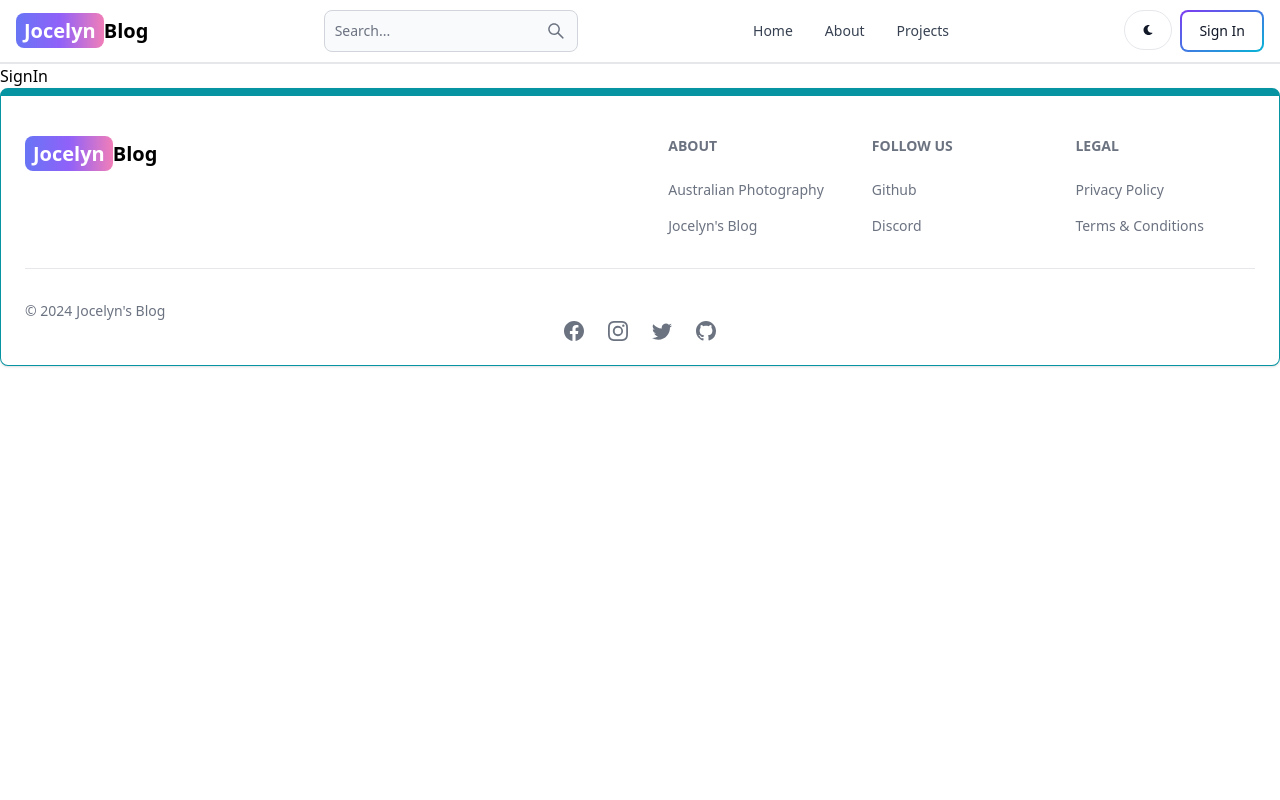
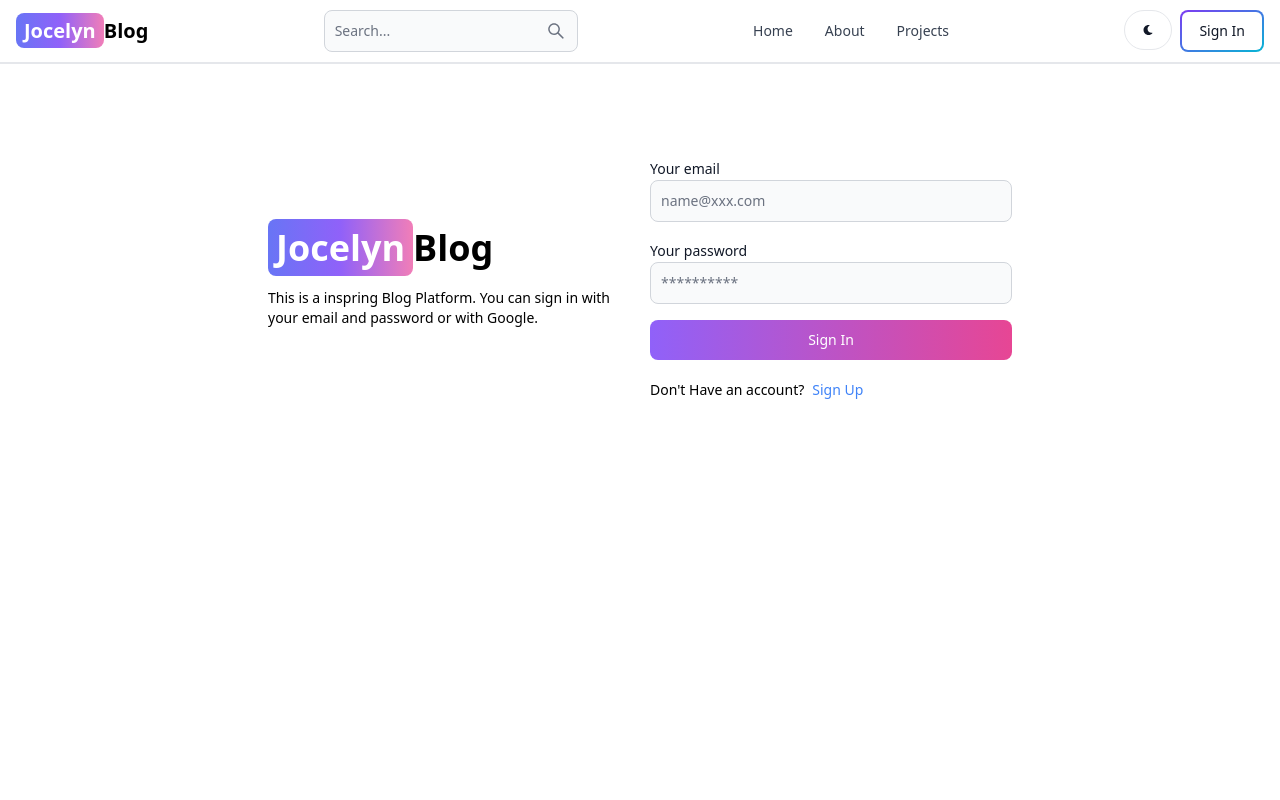
Before and after one commit to OratuCal/RSE-Web, a React (Vite) app in the folder client/: page /sign-in in a window 1280 px wide. Shown: the top 800 px of the page. Built offline with nearby package versions, Linux system fonts and the light colour scheme.

Commit message:
complete signin page functionality

```diff
--- a/client/src/pages/SignIn.jsx
+++ b/client/src/pages/SignIn.jsx
@@ -1,5 +1,98 @@
+import { Alert, Button, Label, Spinner, TextInput } from 'flowbite-react';
+import { useState } from 'react';
+import { Link, useNavigate } from 'react-router-dom';
+
 export default function SignIn() {
+  const [formData, setFormData] = useState({});
+  const [errorMessage, setErrorMessage] = useState(null);
+  const [loading, setLoading] = useState(false);
+  const navigate = useNavigate();
+  const handleChange = (e) => {
+    setFormData({...formData, [e.target.id]: e.target.value.trim() });
+  };
+  const handleSubmit = async (e) => {
+    e.preventDefault();
+    if (!formData.email || !formData.password) {
+      return setErrorMessage('Please fill out all fields');
+    }
+    try {
+      setLoading(true);
+      setErrorMessage(null);
+      const res = await fetch('/api/auth/signin', {
+        method: 'POST',
+        headers: { 'Content-Type': 'application/json' },
+        body: JSON.stringify(formData),
+      });
+      const data = await res.json();
+      if (data.success === false) {
+        return setErrorMessage(data.message);
+      }
+      setLoading(false);
+      if (res.ok) {
+        navigate('/');
+      }
+    } catch (error) {
+      setErrorMessage(error.message);
+      setLoading(false);
+    }
+  };
   return (
-    <div>SignIn</div>
-  )
+    <div className="min-h-screen mt-20">
+      <div className="flex p-3 max-w-3xl mx-auto flex-col md:flex-row
+      md:items-center gap-5">
+        {/* left */}
+        <div className="flex-1">
+          <Link
+            to="/"
+            className="font-bold
+            dark:text-white text-4xl">
+            <span className="px-2 py-1 bg-gradient-to-r from-indigo-500
+            via-purple-500 to-pink-400 rounded-lg text-white">Jocelyn</span>
+            Blog
+          </Link>
+          <p className='text-sm mt-5'>
+            This is a inspring Blog Platform. You can sign in with your email and
+            password or with Google.
+          </p>
+        </div>
+        {/* right */}
+        <div className="flex-1">
+          <form className="flex flex-col gap-4" onSubmit={handleSubmit}>
+            <div>
+              <Label value='Your email' />
+              <TextInput type='email' placeholder='name@xxx.com' id='email' onChange=
+              {handleChange} />
+            </div>
+            <div>
+              <Label value='Your password' />
+              <TextInput type='password' placeholder='**********' id='password' onChange=
+              {handleChange} />
+            </div>
+            <Button gradientDuoTone='purpleToPink' type='submit' disabled={loading}>
+              {
+                loading ? (
+                  <>
+                    <Spinner size='sm'/>
+                    <span className='pl-3'>Loading...</span>
+                  </>
+                ) : (
+                  'Sign In'
+              )}
+            </Button>
+          </form>
+          <div className='flex gap-2 text-sm mt-5'>
+            <span>Don't Have an account?</span>
+            <Link to='/sign-up' className='text-blue-500'>
+              Sign Up
+            </Link>
+          </div>
+          {errorMessage && (
+              <Alert className='mt-5' color='failure'>
+                {errorMessage}
+              </Alert>
+          )}
+        </div>
+      </div>
+    </div>
+  );
 }
```
